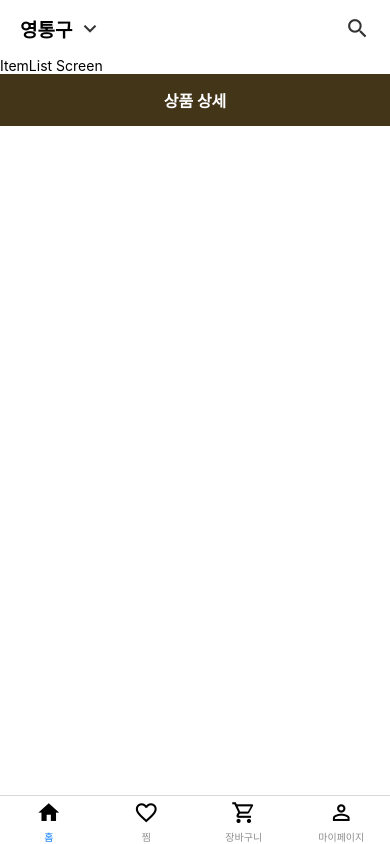
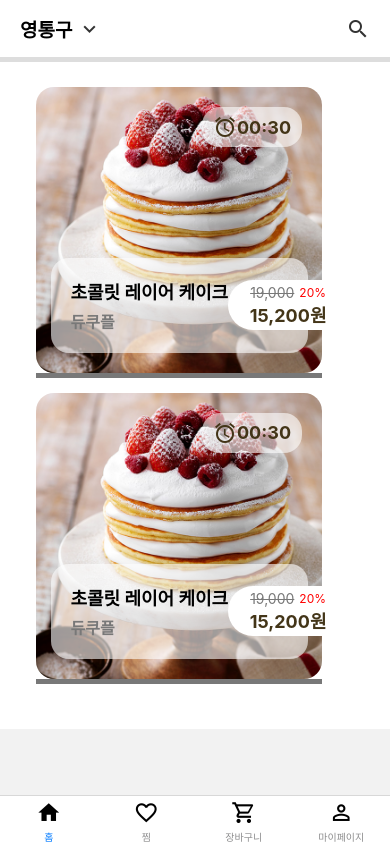
Before and after one commit to Team-ESG/frontend-buyer, a React Native app: screen / in a window 390 px wide. Built offline with nearby package versions, Linux system fonts and the light colour scheme.

Commit message:
상품리스트 구현

```diff
--- a/src/components/Header.tsx
+++ b/src/components/Header.tsx
@@ -1,26 +1,34 @@
 import { Text, View, StyleSheet, Pressable } from 'react-native';
+import { SafeAreaView } from 'react-native-safe-area-context';
 
 import Icon from 'react-native-vector-icons/MaterialIcons';
 
 export default function Header(): JSX.Element {
   return (
+    <View style={styles.background}>
+      <SafeAreaView edges={['top']}>
         <View style={styles.container}>
           <View style={styles.leftContainer}>
             <Text style={styles.locationText}>영통구</Text>
-        <Icon name="keyboard-arrow-down" size={25} color="#333" />
+            <Icon name="keyboard-arrow-down" size={24} color="#333" />
           </View>
           <Pressable
             onPress={() => {
               console.log('Search');
             }}
           >
-        <Icon name="search" size={25} color="#333" />
+            <Icon name="search" size={24} color="#333" />
           </Pressable>
+        </View>
+      </SafeAreaView>
     </View>
   );
 }
 
 const styles = StyleSheet.create({
+  background: {
+    backgroundColor: '#fff',
+  },
   container: {
     display: 'flex',
     flexDirection: 'row',
@@ -29,6 +37,12 @@ const styles = StyleSheet.create({
     backgroundColor: '#fff',
     paddingHorizontal: 20,
     paddingVertical: 15,
+    shadowColor: '#787878',
+    shadowOpacity: 0.25,
+    shadowOffset: {
+      height: 5,
+      width: 0,
+    },
   },
   leftContainer: {
     flexDirection: 'row',
--- a/src/screens/Item/ItemList.tsx
+++ b/src/screens/Item/ItemList.tsx
@@ -1,36 +1,186 @@
 // home screen component with tsx
 import React from 'react';
-import { StyleSheet, Text, View, Pressable } from 'react-native';
+import {
+  StyleSheet,
+  Text,
+  View,
+  Pressable,
+  Image,
+  ScrollView,
+  ImageBackground,
+} from 'react-native';
+
+import Icon from 'react-native-vector-icons/MaterialIcons';
+
+import testImg from '@lib/img/testImg.jpeg';
+const data = [
+  {
+    marketName: '듀쿠플',
+    name: '초콜릿 레이어 케이크',
+    pthotoUrl: testImg,
+    price: {
+      original: 19000,
+      discount: 20,
+      current: 15200,
+    },
+    leftTime: 1800,
+  },
+  {
+    marketName: '듀쿠플',
+    name: '초콜릿 레이어 케이크',
+    pthotoUrl: testImg,
+    price: {
+      original: 19000,
+      discount: 20,
+      current: 15200,
+    },
+    leftTime: 1800,
+  },
+];
 
 export default function ItemList({ navigation }: any) {
   return (
+    <ScrollView>
       <View style={styles.container}>
-      <Text>ItemList Screen</Text>
+        {data?.map((item, index) => (
           <Pressable
-        style={styles.button}
+            key={index}
             onPress={() => navigation.navigate('ItemDetail')}
           >
-        <Text style={styles.buttonText}>상품 상세</Text>
+            <View style={styles.card}>
+              <ImageBackground
+                source={item.pthotoUrl}
+                style={styles.image}
+                imageStyle={{ borderRadius: 18 }}
+              >
+                <View
+                  style={{
+                    alignItems: 'flex-end',
+                  }}
+                >
+                  <View style={styles.alarm}>
+                    <Icon name="alarm" size={24} color="#433518" />
+                    <Text style={styles.alarmText}>00:30</Text>
+                  </View>
+                </View>
+                <View
+                  style={{
+                    marginTop: 'auto',
+                    alignItems: 'center',
+                  }}
+                >
+                  <View style={styles.dataDisplay}>
+                    <View style={{ gap: 5 }}>
+                      <Text style={{ fontSize: 18, fontWeight: 'bold' }}>
+                        {item.name}
+                      </Text>
+                      <Text
+                        style={{
+                          fontSize: 16,
+                          color: '#787878',
+                          fontWeight: 'bold',
+                        }}
+                      >
+                        {item.marketName}
+                      </Text>
+                    </View>
+                    <View style={styles.priceDisplay}>
+                      <View
+                        style={{
+                          flexDirection: 'row',
+                          gap: 5,
+                          justifyContent: 'center',
+                          alignItems: 'center',
+                        }}
+                      >
+                        <Text
+                          style={{
+                            color: '#787878',
+                            textDecorationLine: 'line-through',
+                            textDecorationColor: '#787878',
+                            textDecorationStyle: 'solid',
+                          }}
+                        >
+                          {item.price.original.toLocaleString('ko-KR')}
+                        </Text>
+                        <Text style={{ color: 'red', fontSize: 12 }}>
+                          {item.price.discount}%
+                        </Text>
+                      </View>
+                      <Text
+                        style={{
+                          color: '#433518',
+                          fontWeight: 'bold',
+                          fontSize: 18,
+                        }}
+                      >
+                        {item.price.current.toLocaleString('ko-KR')}원
+                      </Text>
+                    </View>
+                  </View>
+                </View>
+              </ImageBackground>
+            </View>
           </Pressable>
+        ))}
       </View>
+    </ScrollView>
   );
 }
 
 const styles = StyleSheet.create({
   container: {
-    flex: 1,
     backgroundColor: '#fff',
+    alignItems: 'center',
+    paddingVertical: 30,
   },
-  button: {
-    backgroundColor: '#433518',
-    // borderRadius: 5,
-    paddingHorizontal: 25,
-    paddingVertical: 14,
+  card: {
+    width: '90%',
+    aspectRatio: 1,
+    marginBottom: 20,
+    shadowColor: '#787878',
+    shadowOpacity: 1,
+    shadowOffset: {
+      height: 5,
+      width: 0,
+    },
+  },
+  image: {
+    width: '100%',
+    height: '100%',
+  },
+  alarm: {
+    flexDirection: 'row',
+    backgroundColor: '#ffffff99',
+    height: 40,
+    width: 100,
     alignItems: 'center',
+    justifyContent: 'center',
+    margin: 20,
+    borderRadius: 18,
   },
-  buttonText: {
-    fontSize: 16,
+  alarmText: {
+    fontSize: 18,
     fontWeight: 'bold',
-    color: '#FFF',
+    color: '#433518',
+  },
+  dataDisplay: {
+    alignItems: 'center',
+    width: '90%',
+    padding: 20,
+    marginBottom: 20,
+    backgroundColor: '#ffffff99',
+    flexDirection: 'row',
+    borderRadius: 18,
+    justifyContent: 'space-between',
+  },
+
+  priceDisplay: {
+    width: 120,
+    height: 50,
+    backgroundColor: '#ffffff',
+    borderRadius: 25,
+    alignItems: 'center',
+    justifyContent: 'center',
   },
 });
```
Also changed, not shown: src/lib/img/testImg.jpeg (added), src/lib/img/testImg.png (added), 5 other files (tests, documents, lock files or other folders). Lines whose indentation alone changed are shown as unchanged.
